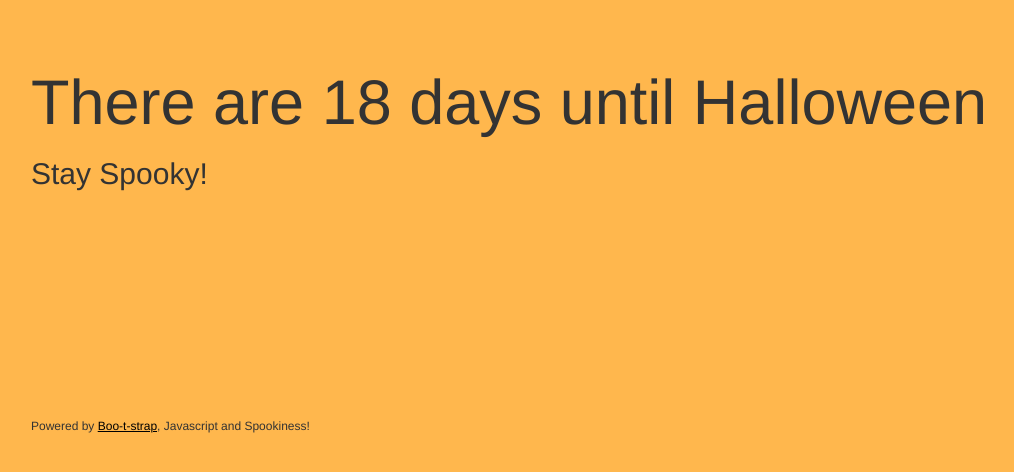
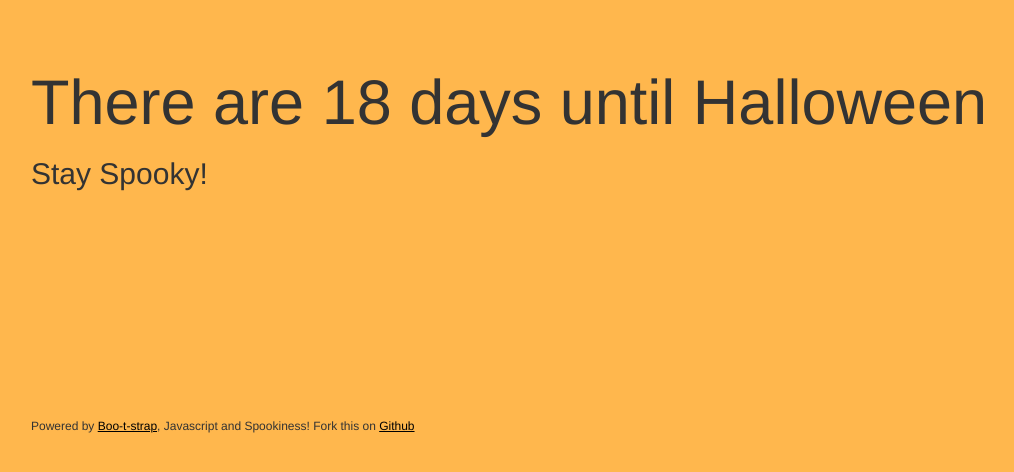
Before and after one commit to scrabill/how-many-days-until-halloween, a plain HTML site: page index.html in a window 1280 px wide. Shown: the whole page, without its empty margins (39-1053 px from the left). Drawn offline with nearby package versions, Linux system fonts and the light colour scheme.

Commit message:
Update index.html

```diff
--- a/index.html
+++ b/index.html
@@ -35,7 +35,7 @@
       <h1 class="text-left" id="spooky">How many days until Halloween?</h1>
       <h2>Stay Spooky!</h2>
 
-      <p>Powered by <a href="https://getbootstrap.com">Boo-t-strap</a>, Javascript and Spookiness!</p>
+      <p>Powered by <a href="https://getbootstrap.com">Boo-t-strap</a>, Javascript and Spookiness! Fork this on <a href="https://github.com/scrabill/how-many-days-until-halloween">Github</a></p>
 
     </div>
 
```
